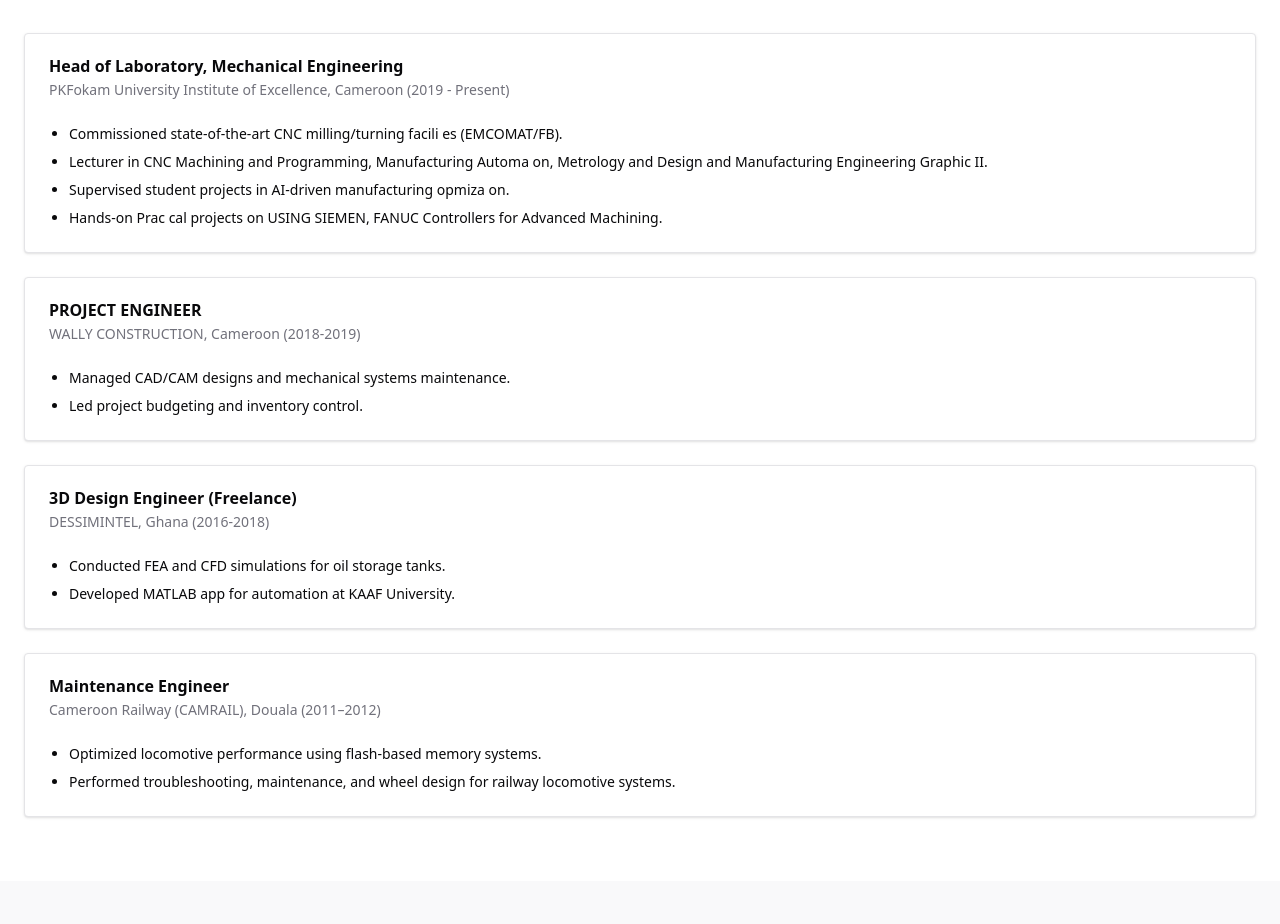
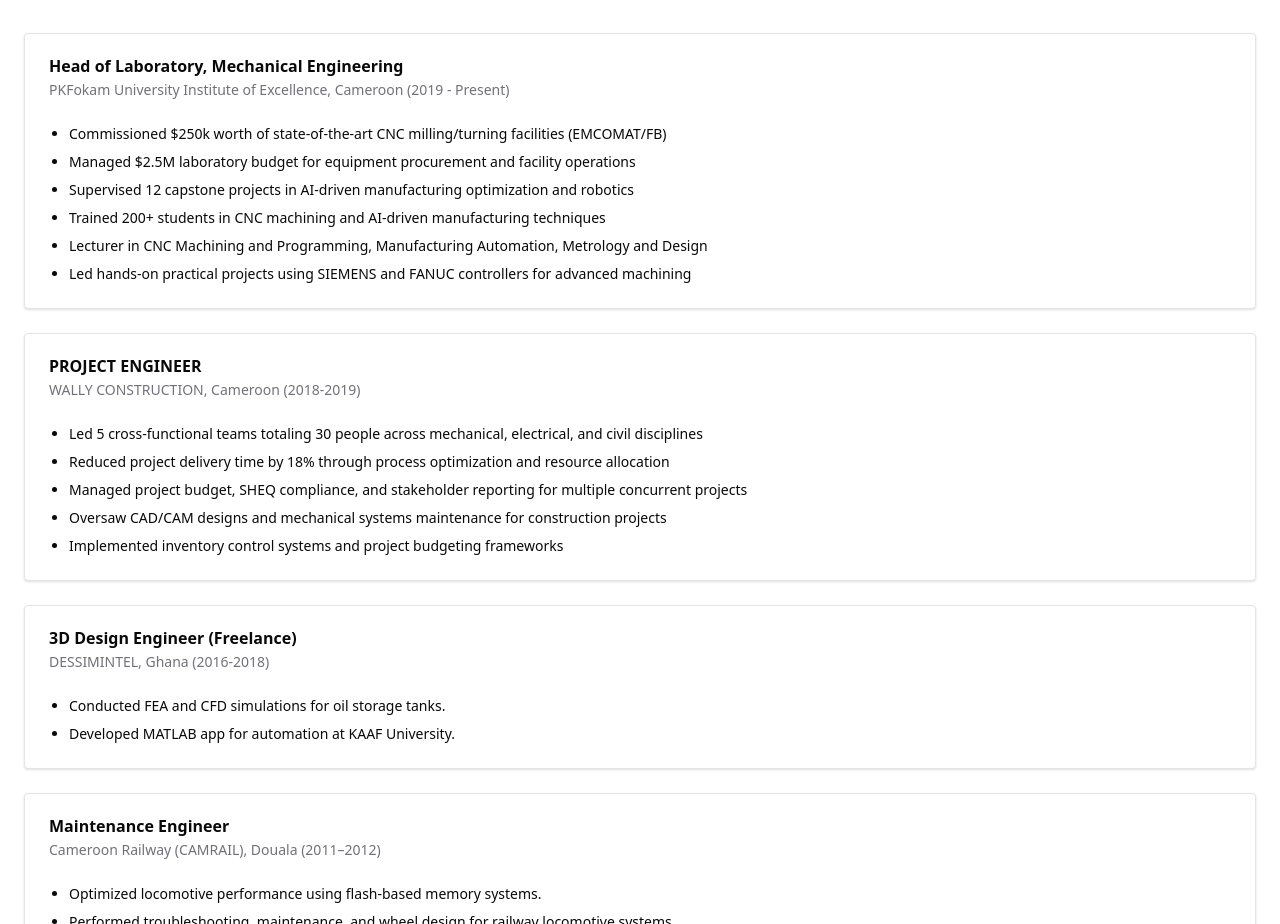
Before and after one commit to youmssi/william-porfolio, a Next.js app: page / in a window 1280 px wide. Shown: the part 3700-4624 px from the top of the page. Built offline with nearby package versions, Linux system fonts and the light colour scheme.

Commit message:
feat: enhance experience section with achievement metrics

```diff
--- a/components/experience-section.tsx
+++ b/components/experience-section.tsx
@@ -48,11 +48,12 @@
                 </CardHeader>
                 <CardContent className="space-y-2">
                   <ul className="list-disc pl-5 text-sm space-y-2">
-                    <li>Commissioned state-of-the-art CNC milling/turning facili es (EMCOMAT/FB).</li>
-                    <li> Lecturer in CNC Machining and Programming, Manufacturing Automa on, Metrology and Design
-                    and Manufacturing Engineering Graphic II.</li>
-                    <li> Supervised student projects in AI-driven manufacturing opmiza on.</li>
-                    <li> Hands-on Prac cal projects on USING SIEMEN, FANUC Controllers for Advanced Machining.</li>
+                    <li>Commissioned $250k worth of state-of-the-art CNC milling/turning facilities (EMCOMAT/FB)</li>
+                    <li>Managed $2.5M laboratory budget for equipment procurement and facility operations</li>
+                    <li>Supervised 12 capstone projects in AI-driven manufacturing optimization and robotics</li>
+                    <li>Trained 200+ students in CNC machining and AI-driven manufacturing techniques</li>
+                    <li>Lecturer in CNC Machining and Programming, Manufacturing Automation, Metrology and Design</li>
+                    <li>Led hands-on practical projects using SIEMENS and FANUC controllers for advanced machining</li>
                   </ul>
                 </CardContent>
               </Card>
@@ -64,8 +65,11 @@
                 </CardHeader>
                 <CardContent className="space-y-2">
                   <ul className="list-disc pl-5 text-sm space-y-2">
-                    <li>Managed CAD/CAM designs and mechanical systems maintenance.</li>
-                    <li> Led project budgeting and inventory control.</li>
+                    <li>Led 5 cross-functional teams totaling 30 people across mechanical, electrical, and civil disciplines</li>
+                    <li>Reduced project delivery time by 18% through process optimization and resource allocation</li>
+                    <li>Managed project budget, SHEQ compliance, and stakeholder reporting for multiple concurrent projects</li>
+                    <li>Oversaw CAD/CAM designs and mechanical systems maintenance for construction projects</li>
+                    <li>Implemented inventory control systems and project budgeting frameworks</li>
                   </ul>
                 </CardContent>
               </Card>
```
